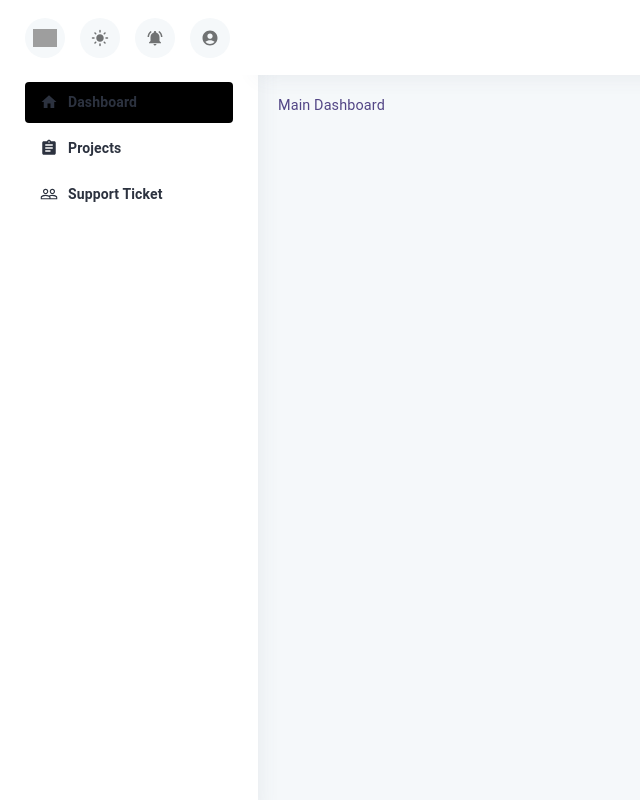
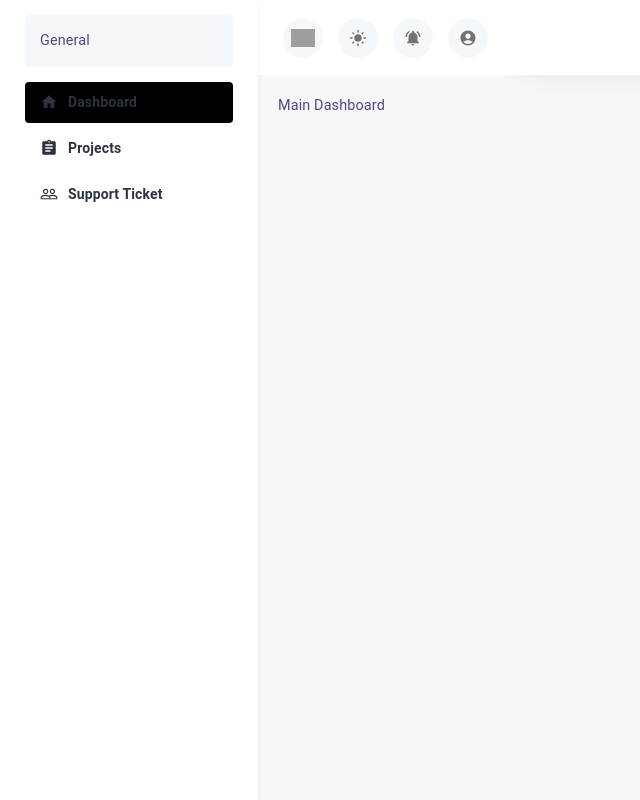
Before and after one commit to mat-react/mat-react, a React (Create React App) app: page / in a window 1280 px wide. Shown: the whole page, without its empty margins (0-640 px from the left). Built offline with nearby package versions, Linux system fonts and the light colour scheme; grey boxes are pictures that could not be loaded.

Commit message:
dark mode applied

```diff
--- a/src/Layouts/Header/Header.jsx
+++ b/src/Layouts/Header/Header.jsx
@@ -41,6 +41,7 @@ const Header = () => {
         zIndex: 999,
         backgroundColor: theme.palette.background.paper,
         height: theme.palette.height?.header,
+        left: theme.palette.width?.sidebar,
         boxShadow: `${theme.palette.width?.sidebar}px 0 21px ${theme.palette.shadows?.default}`
     })
 
@@ -64,7 +65,7 @@ const Header = () => {
 
 
     return (
-        <HeaderComponent className="absolute top-0 left-0 right-0">
+        <HeaderComponent className="absolute top-0 right-0">
             <Box
                 className="w-100 flex ai-center relative h-100"
                 sx={{
--- a/src/Layouts/Sidebar/Sidebar.jsx
+++ b/src/Layouts/Sidebar/Sidebar.jsx
@@ -53,12 +53,9 @@ const Sidebar = () => {
             sx={{
                 top: 0,
                 width: theme.palette.width?.sidebar,
-                position: "absolute",
-                left: 0,
-                bottom: 0,
-                zIndex: 99,
+                zIndex: 9999,
                 backgroundColor: theme.palette.background.paper,
-                boxShadow: `0 15px 21px 0 ${theme.palette.shadows?.default}`
+                boxShadow: `0 5px 5px 0 ${theme.palette.shadows?.default}`
             }}
         >
             <div className="p-15-25">
--- a/src/Theme/index.js
+++ b/src/Theme/index.js
@@ -1,5 +1,6 @@
 import PropTypes from 'prop-types';
 import { useMemo } from 'react';
+import { useSelector } from 'react-redux';
 
 // @mui
 import { CssBaseline } from '@mui/material';
@@ -15,7 +16,7 @@ import GlobalStyles from './globalStyles';
 
 function ThemeProvider({ children }) {
 
-  const darkMode = false
+  const darkMode = useSelector(state => state.app.darkMode)
   const mode = darkMode ? 'dark' : 'light'
 
 
```
